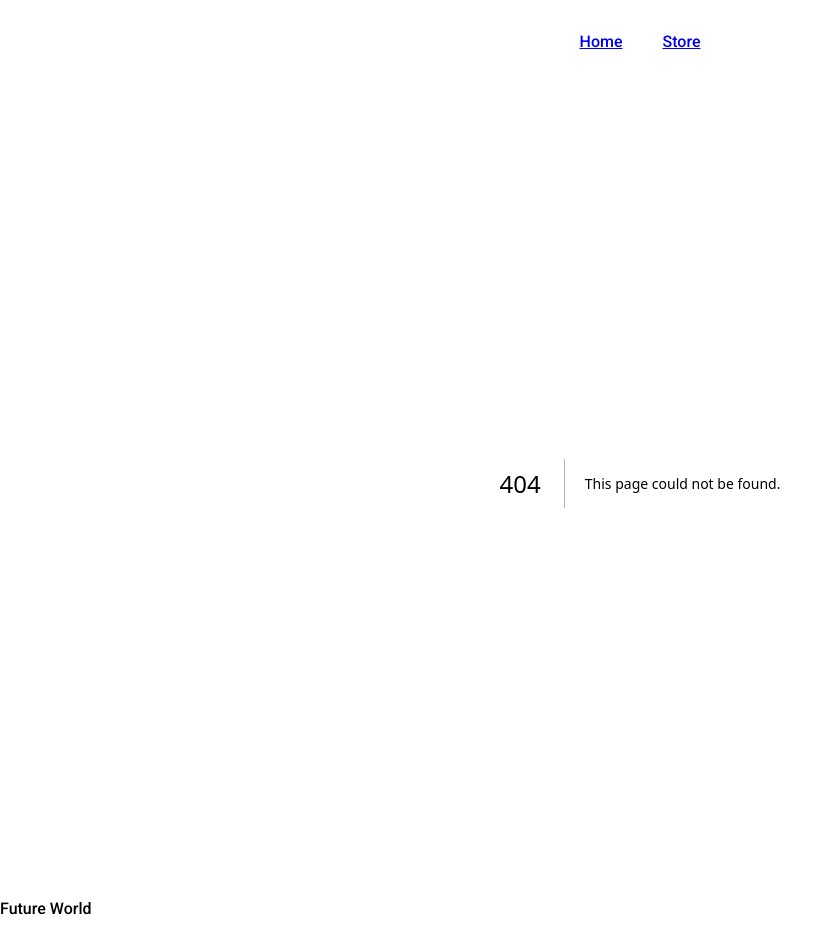
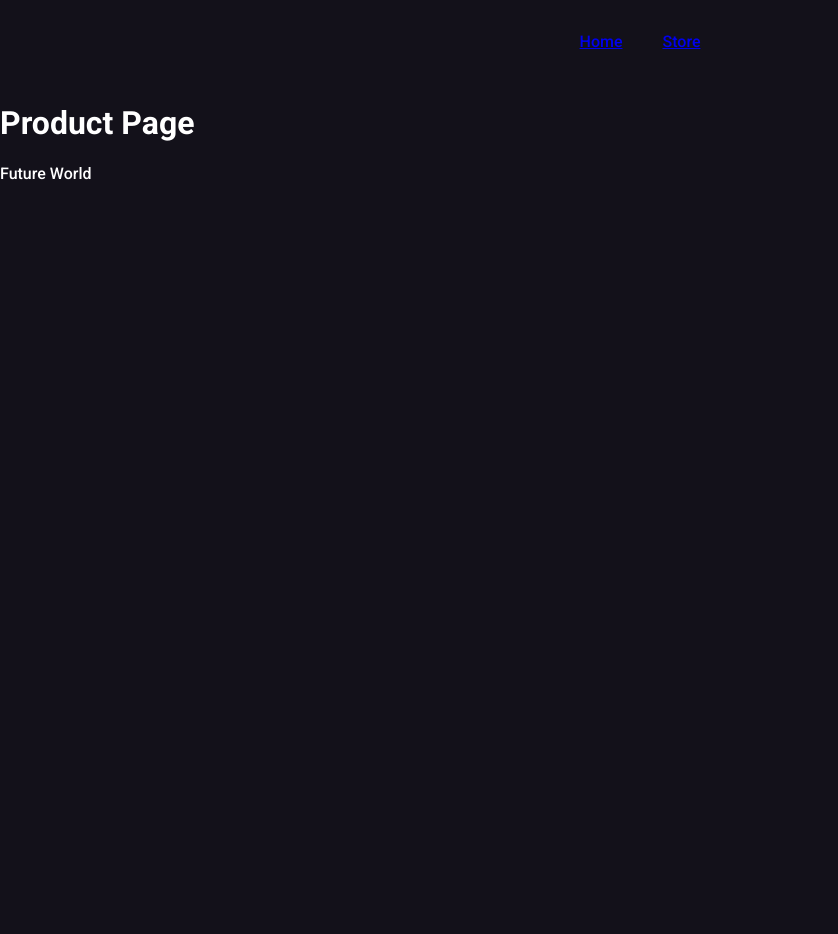
Before and after one commit to raquel-hash/nextjs-store, a Next.js app: page /product/1 in a window 1280 px wide. Before the commit this address had no page. Shown: the whole page, without its empty margins (0-838 px from the left). After the commit the page ends 800 px from the top, so only its background shows below. Built offline with nearby package versions, Linux system fonts and the light colour scheme.

Commit message:
Data fetching de parámetros en el servidor y cliente

```diff
--- /dev/null
+++ b/src/app/product/[handle]/page.tsx
@@ -0,0 +1,16 @@
+// interface ProductPageProps {
+//     searchParams: {
+//         id: string
+//     }
+// }
+"use client";
+
+import { useParams, useSearchParams } from "next/navigation";
+
+export default function ProductPage() {
+  const params = useParams();
+  const searchParams = useSearchParams();
+
+  const id = searchParams.get("id");
+  return <h1>Product Page</h1>;
+}
```
